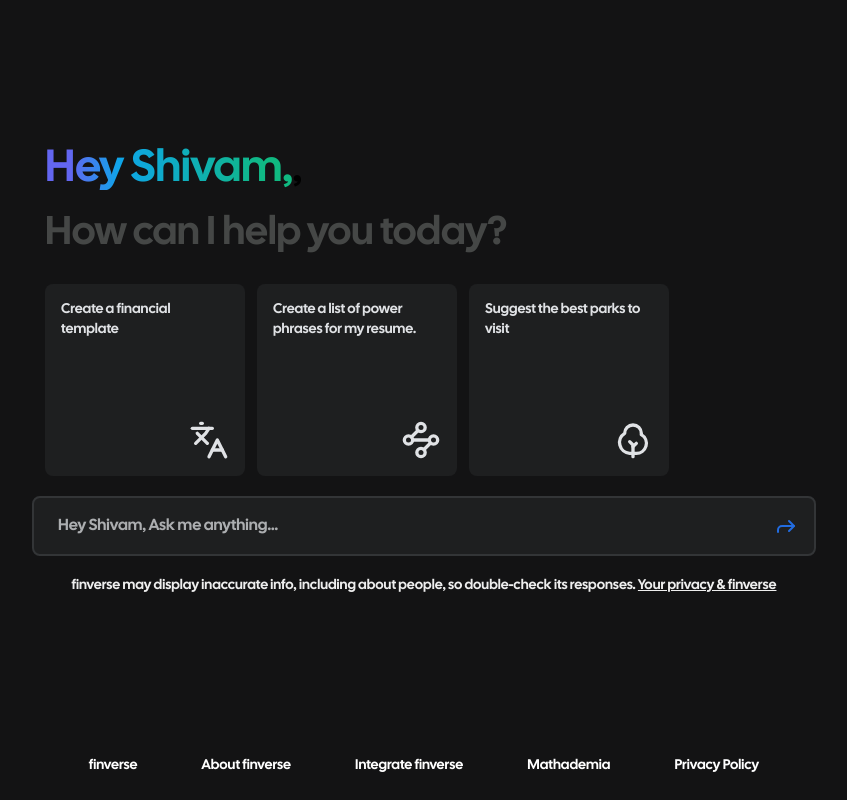
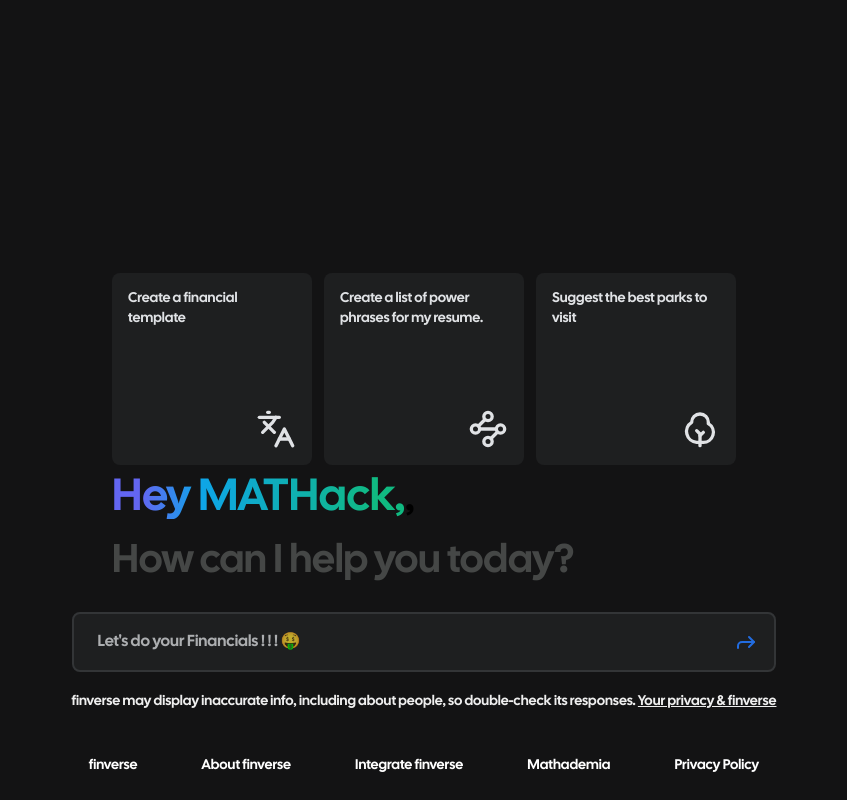
Before and after one commit to omtapse/financial-advisor, a Next.js app: page / in a window 1280 px wide. Shown: the whole page, without its empty margins (216-1063 px from the left). Built offline with nearby package versions, Linux system fonts and the light colour scheme.

Commit message:
updated ui

```diff
--- a/package.json
+++ b/package.json
@@ -15,6 +15,7 @@
     "next": "14.2.3",
     "react": "^18",
     "react-dom": "^18",
+    "react-intersection-observer": "^9.10.2",
     "zustand": "^4.5.2"
   },
   "devDependencies": {
--- a/src/app/components/AITextBox.tsx
+++ b/src/app/components/AITextBox.tsx
@@ -3,17 +3,14 @@
 import TextHello from "@/app/components/TextHello";
 import { Forward } from "lucide-react";
 import { useAppStore } from '../store/chat.store';
+import { useRef } from "react";
 
 type Props = {}
 
-const AITextBox = (props: Props) => {
-  return (
-    <div className="flex flex-col-reverse px-4 py-5 h-screen max-w-[790px] relative items-center justify-center gap-5">
+function ChatBox() {
+  const scroller = useRef(null)
 
-      <p className='justify-center items-center text-[#EEEEEE] text-sm'>finverse may display inaccurate info, including about people, so double-check its responses. <u>Your privacy & finverse</u></p>
-
-      <SearchComponent />
-
+  return <div>
     <div className="self-start">
       <DidYouKnow />
     </div>
@@ -21,8 +18,20 @@
     <div className="self-start">
       <TextHello />
     </div>
+    <div ref={scroller}></div>
+  </div>
+}
 
+const AITextBox = (props: Props) => {
+  const { istemplateOpen } = useAppStore()
+  return (
+    <div className="flex flex-col overflow-auto px-4 py-5 h-screen min-w-4xl relative items-center  no-bar gap-5 ">
 
+      <div className={`  transition-all  duration-300 ${istemplateOpen ? 'h-[0vh]' : 'h-[30vh]'} `}></div>
+      <ChatBox />
+      <SearchComponent />
+
+      <p className='justify-center items-center text-[#EEEEEE] text-sm'>finverse may display inaccurate info, including about people, so double-check its responses. <u>Your privacy & finverse</u></p>
     </div>
 
   )
@@ -33,9 +42,9 @@
 
 function SearchComponent() {
   const { istemplateOpen } = useAppStore()
-  return <div className={`flex  flex-row max-w-[790px] ${istemplateOpen ? 'absolute bottom-10' : ''} gap-2 items-center  border-2 border-[#333537] rounded-lg bg-[#1E1F20]`}>
-    <input placeholder="Hey Shivam, Ask me anything..." autoFocus={false}
-      className={`p-4 mx-2 min-w-[700px] rounded-lg outline-none text-[#E0E2E5] placeholder:text-[#E0E2E5] bg-transparent ${!istemplateOpen ? ' animate-pulse' : ''}`} />
+  return <div className={`flex flex-row  ${istemplateOpen ? 'absolute bottom-10' : ''} gap-2 items-center w-full border-2 border-[#333537] rounded-lg bg-[#1E1F20]`}>
+    <input placeholder="Let's do your Financials ! ! ! 🤑" autoFocus={false}
+      className={`p-4 mx-2  font-extralight w-full rounded-lg outline-none text-[#E0E2E5] placeholder:text-[#E0E2E5] bg-transparent ${!istemplateOpen ? ' animate-pulse' : ''}`} />
     <button>
       <Forward className="p-2 m-2 cursor-pointer" color="#226ce0" size={40} />
     </button>
--- a/src/app/components/TextHello.tsx
+++ b/src/app/components/TextHello.tsx
@@ -2,12 +2,12 @@
 
 type Props = {}
 
-function TextHello({}: Props) {
+function TextHello({ }: Props) {
   return (
     <div>
       <h1 className="text-[40px] font-extrabold">
-        <span className='bg-gradient-to-r from-indigo-500 from-10% via-sky-500 via-30% to-emerald-500 to-90% text-transparent bg-clip-text text-[45px]'>Hey Shivam,</span>,<br/>
-          <span className='text-[#454746]'>How can I help you today?</span>
+        <span className='bg-gradient-to-r from-indigo-500 from-10% via-sky-500 via-30% to-emerald-500 to-90% text-transparent bg-clip-text text-[45px]'>Hey MATHack,</span>,<br />
+        <span className='text-[#454746]'>How can I help you today?</span>
       </h1>
     </div>
   )
--- a/src/app/globals.css
+++ b/src/app/globals.css
@@ -1,3 +1,14 @@
 @tailwind base;
 @tailwind components;
 @tailwind utilities;
+
+/* Hide scrollbar for Chrome, Safari and Opera */
+.no-bar::-webkit-scrollbar {
+  display: none;
+}
+
+/* Hide scrollbar for IE, Edge and Firefox */
+.no-bar {
+  -ms-overflow-style: none; /* IE and Edge */
+  scrollbar-width: none; /* Firefox */
+}
--- a/src/app/page.tsx
+++ b/src/app/page.tsx
@@ -1,12 +1,9 @@
 import AITextBox from "@/app/components/AITextBox";
 import Footer from "./components/Footer";
-import FinanceForm from "./components/FinanceForm";
-
-
 
 export default function Home() {
   return (
-    <main className="bg-[#131314] h-screen  flex flex-col items-center justify-center" >
+    <main className="bg-[#131314] h-screen  flex flex-col items-center" >
       <AITextBox />
       <Footer />
     </main>
```
Also changed, not shown: 2 other files (tests, documents, lock files or other folders). Lines whose indentation alone changed are shown as unchanged.
